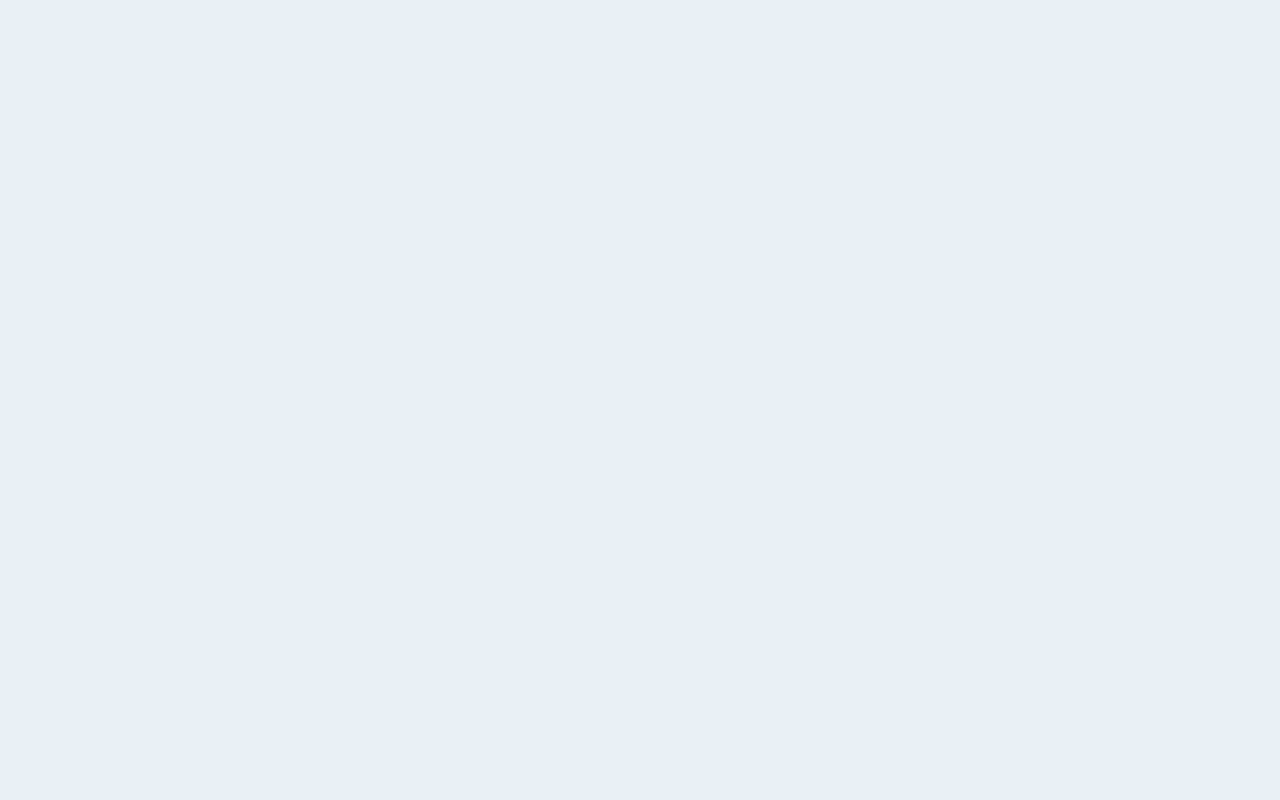
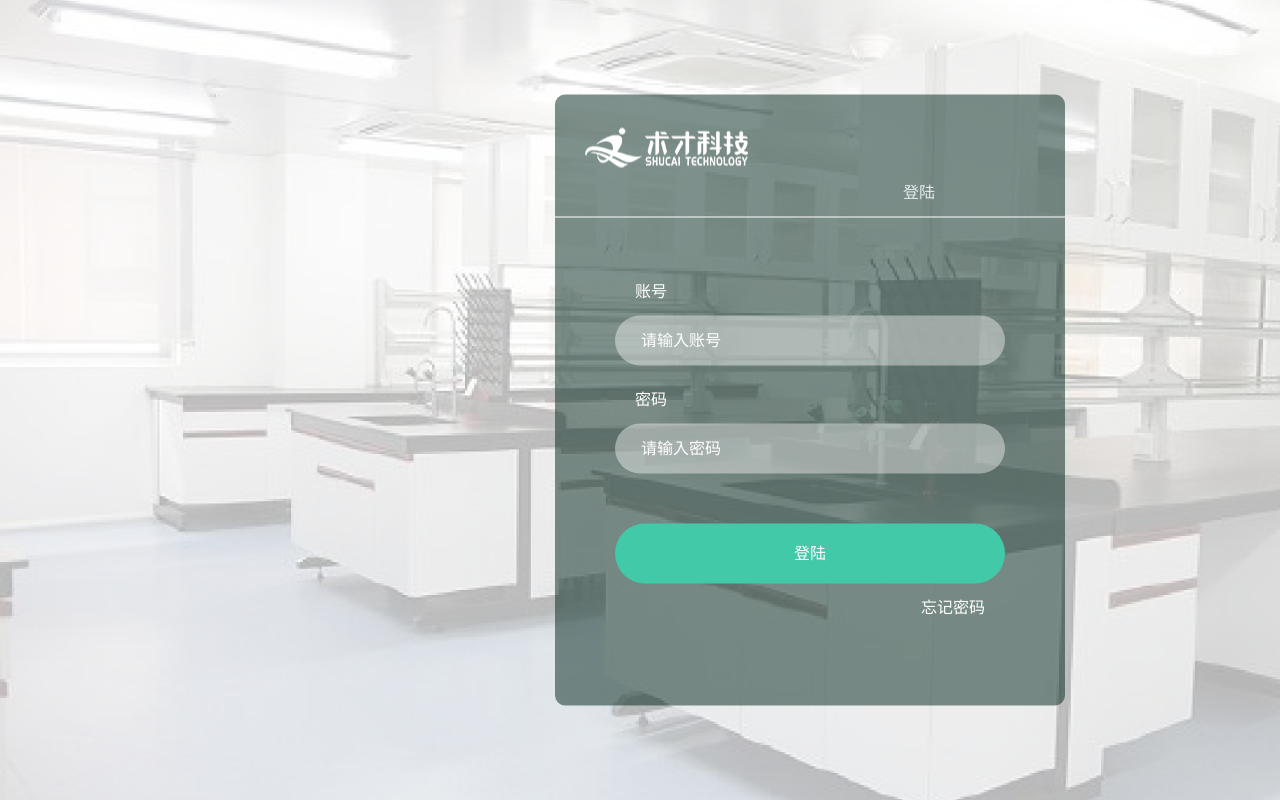
Before and after one commit to POT-ZJC/lgdx_web, a Vue app: page /#/login in a window 1280 px wide. Shown: the top 800 px of the page. Built offline with nearby package versions, Linux system fonts and the light colour scheme.

Commit message:
login page

```diff
--- a/src/App.vue
+++ b/src/App.vue
@@ -11,20 +11,20 @@
 export default {
   name: "app",
   computed: {
-    key() {
+    key () {
       return this.$route.fullPath;
     },
     // htmlSize() {
     //     return store.htmlSize
     // }
   },
-  data() {
+  data () {
     return {
       // htmlFontSize: 96, // 默认在1920 宽度的屏幕 ，1920 html根字体=96
       htmlEl: document.querySelector("html"),
     };
   },
-  created() {
+  created () {
     // mutations.setHtmlSize(computedFontSize(this.htmlEl));
 
     // window.onresize = () => {
@@ -32,7 +32,7 @@ export default {
     //   mutations.setHtmlSize(computedFontSize(this.htmlEl));
     // };
   },
-  mounted() {},
+  mounted () { },
   // destroyed() {
   //   this.htmlEl.style.fontSize = "14px";
   //   mutations.setHtmlSize(14);
@@ -41,8 +41,8 @@ export default {
 };
 </script>
 <style lang="scss">
+@import "./styles/normalize.css";
 //  @function torem($px, $base-font-size: 96px) {
-
 // 	@return ($px / $base-font-size) * 1rem;
 // }
 html,
@@ -50,8 +50,8 @@ body {
   -webkit-text-size-adjust: none;
   margin: 0;
   height: 100%;
-  min-width: 1620px;;
-  min-height:768px ;
+  min-width: 1620px;
+  min-height: 768px;
   font-family: PingFang SC, PingFang SC-Medium;
 }
 div {
@@ -60,10 +60,9 @@ div {
   font-family: PingFang SC, PingFang SC-Medium;
 }
 body {
- background-color: #E9F0F5;
+  background-color: #e9f0f5;
 }
 #app {
   height: inherit;
 }
-
 </style>
--- a/src/router/index.js
+++ b/src/router/index.js
@@ -5,11 +5,15 @@ Vue.use(VueRouter)
 
 const routes = [
   {
+    path: '/login',
+    name: 'login',
+    component: () => import('@/views/login'),
+  },
+  {
     path: '/',
     // redirect: '/login'
     name: 'default',
     component: () => import('@/views/layout'),
-
   },
   {
     path: '/home',
--- /dev/null
+++ b/src/views/login/index.vue
@@ -0,0 +1,153 @@
+<template>
+  <div class="Login">
+    <div class="main">
+      <div class="main-head">
+        <img class="main-head-logo" src="./img/logo.png" alt="logo">
+        <p class="main-head-text">登陆</p>
+      </div>
+      <div class="main-form" v-show="!error">
+        <label class="main-form-label">
+          <p class="key">账号</p>
+          <input class="val" type="text" placeholder="请输入账号">
+        </label>
+        <label class="main-form-label">
+          <p class="key">密码</p>
+          <input class="val" type="password" placeholder="请输入密码">
+        </label>
+        <a class="main-form-submit" @click="error = true">登陆</a>
+        <a class="main-form-forgot">忘记密码</a>
+      </div>
+      <div class="main-error" v-show="error">
+        <p class="main-error-text">密码错误，请输入正确的密码。</p>
+        <a class="main-form-submit" @click="error = false">确定</a>
+        <a class="main-form-forgot">忘记密码</a>
+      </div>
+    </div>
+  </div>
+</template>
+
+<script>
+export default {
+  data () {
+    return {
+      error: false
+    }
+  }
+}
+</script>
+
+<style lang="scss" scoped>
+.Login {
+  position: relative;
+  width: 100%;
+  height: 100%;
+  color: #fff;
+  font-size: 16px;
+  line-height: 28px;
+  background: url("./img/background.jpg") no-repeat center center;
+  background-size: cover;
+  &::after {
+    content: "";
+    display: block;
+    position: absolute;
+    top: 0;
+    bottom: 0;
+    left: 0;
+    right: 0;
+    opacity: 0.7;
+    background-color: #fff;
+  }
+}
+.main {
+  position: absolute;
+  left: 50%;
+  top: 50%;
+  transform: translate(-50%, -50%);
+  width: 510px;
+  border-radius: 10px;
+  background-color: rgba(1, 36, 27, 0.5);
+  z-index: 99;
+}
+.main-head {
+  padding: 33px 130px 10px 30px;
+  border-bottom: 1px solid #fff;
+}
+.main-head-logo {
+  width: 163px;
+  height: 40px;
+}
+.main-head-text {
+  color: #e8eaec;
+  text-align: right;
+  margin-top: 2px;
+}
+.main-form {
+  display: flex;
+  flex-flow: column;
+  padding: 40px 60px 84px;
+}
+.main-form-label {
+  width: 100%;
+  margin-top: 20px;
+  .key {
+    margin-left: 20px;
+    margin-bottom: 10px;
+  }
+  .val {
+    width: 100%;
+    color: #fff;
+    padding: 16px 26px;
+    border: none;
+    outline: none;
+    border-radius: 52px;
+    background-color: rgba(255, 255, 255, 0.4);
+  }
+  ::-webkit-input-placeholder {
+    /* WebKit browsers */
+    color: #fff;
+    font-size: 16px;
+  }
+
+  ::-moz-placeholder {
+    /* Mozilla Firefox 19+ */
+    color: #fff;
+    font-size: 16px;
+  }
+
+  :-ms-input-placeholder {
+    /* Internet Explorer 10+ */
+    color: #fff;
+    font-size: 16px;
+  }
+}
+.main-form-submit {
+  color: #fff;
+  margin-top: 50px;
+  padding: 16px;
+  text-align: center;
+  background-color: #42c9a8;
+  border-radius: 52px;
+  cursor: pointer;
+  &:active {
+    background-color: lighten(#42c9a8, 15%);
+  }
+}
+.main-form-forgot {
+  color: #fff;
+  margin-top: 10px;
+  padding-right: 20px;
+  text-align: right;
+}
+.main-error {
+  display: flex;
+  flex-flow: column;
+  padding: 60px 60px 40px;
+}
+.main-error-text {
+  min-height: 235px;
+  color: #e8eaec;
+  font-size: 18px;
+  text-align: center;
+  line-height: 28px;
+}
+</style>
```
Also changed, not shown: src/styles/normalize.css (added), src/views/login/img/background.jpg (added), src/views/login/img/logo.png (added).
